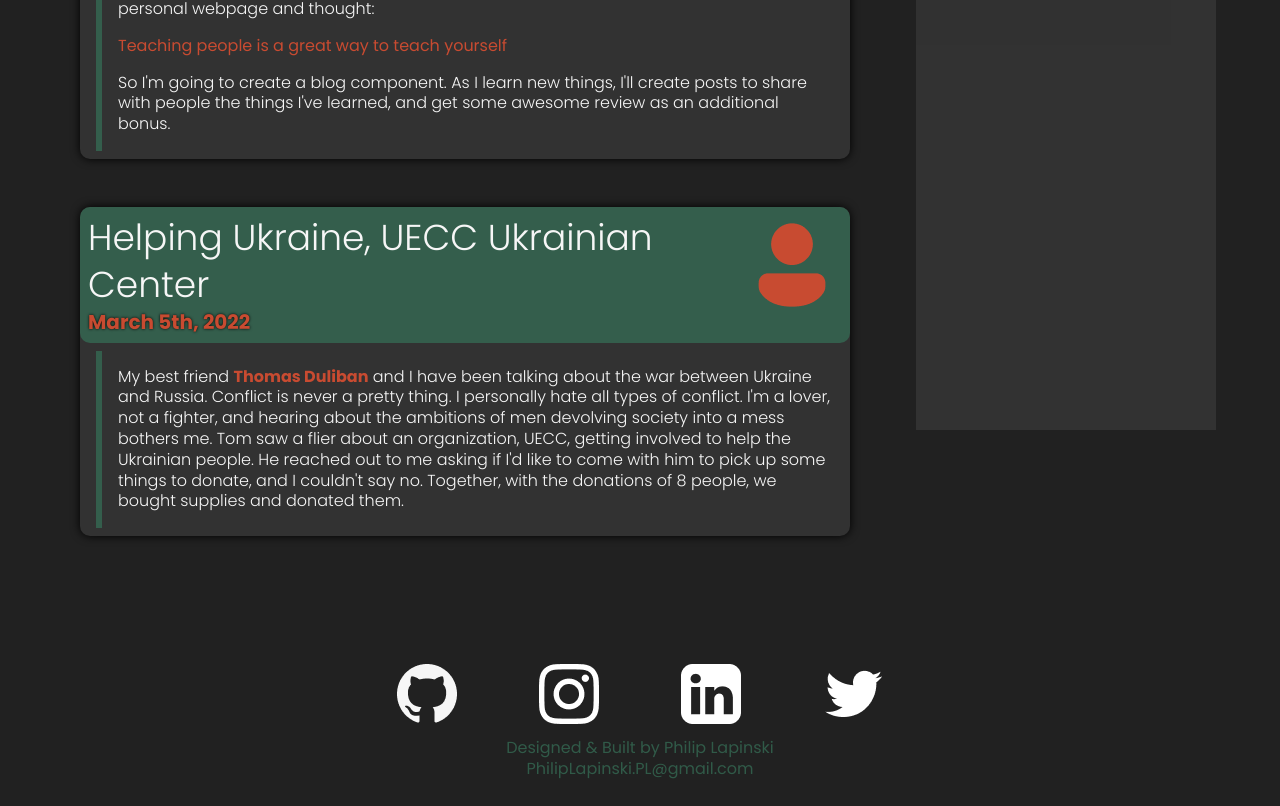
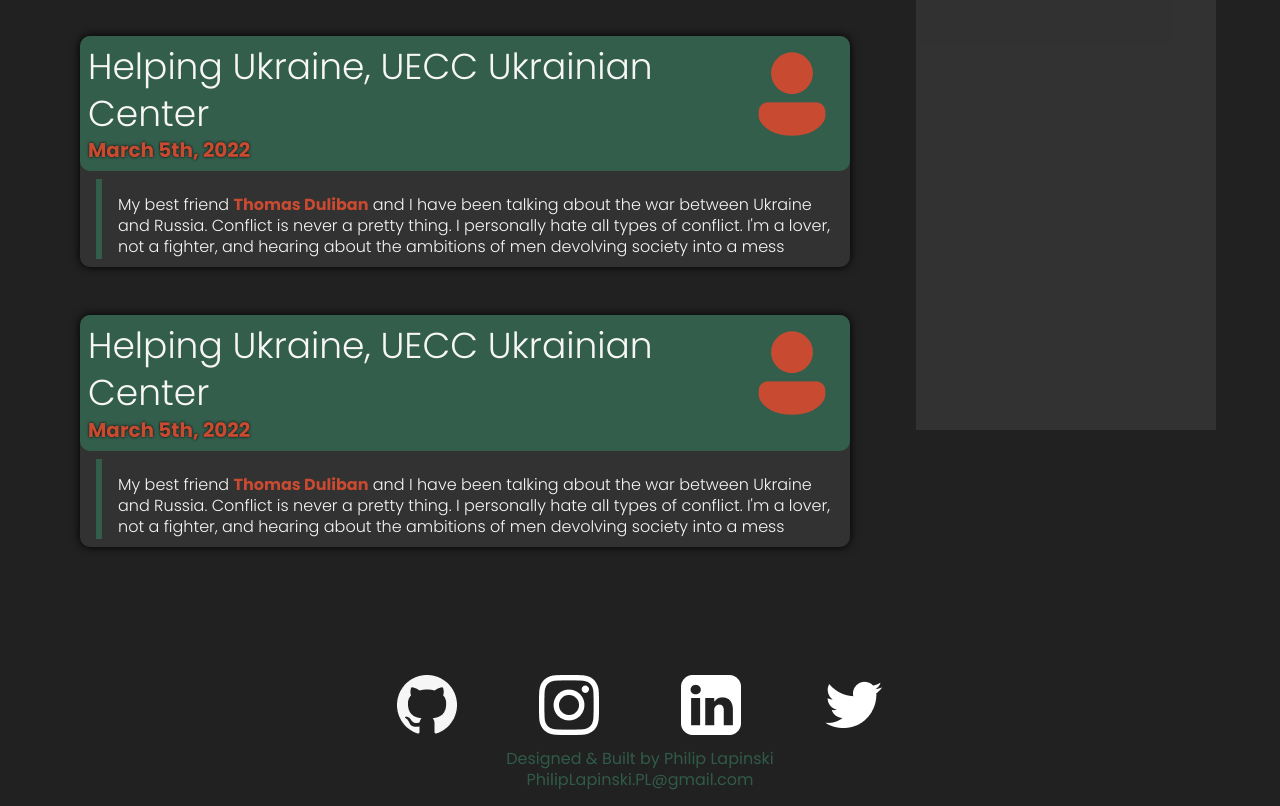
Before and after one commit to PolskaTag/PolskaTag.github.io, a React (Create React App) app: page /blog in a window 1280 px wide. Shown: the part 310-1116 px from the top of the page. Built offline with nearby package versions, Linux system fonts and the light colour scheme.

Commit message:
Transitions when the full blogpost is shown

```diff
--- a/src/components/Blog.js
+++ b/src/components/Blog.js
@@ -14,19 +14,18 @@
  * have a description of the picture (optional).
  */
 import "./Blog.css";
-import { useState } from "react";
+import { useState, useEffect } from "react";
 import BlogPost from "./BlogPost";
 import getBlogData from "../resources/blogData";
 
-const blogPosts = getBlogData();
+const blogPostData = getBlogData();
 
 export default function Blog() {
   return (
     <div className="blog">
       <div className="blog-left">
-        {blogPosts.map((post) => {
-          console.log(post);
-          return <BlogPost post={post} />;
+        {blogPostData.map((post, index) => {
+          return <BlogPost post={post} key={index} />;
         })}
       </div>
       <div className="blog-right">
--- a/src/components/BlogPost.css
+++ b/src/components/BlogPost.css
@@ -2,7 +2,6 @@
   display: flex;
   flex-direction: column;
   width: 100%;
-  /* max-height: 300px; */
   margin: 0 0 3rem;
   box-shadow: 0 0 10px black;
   border-radius: 10px;
@@ -17,10 +16,26 @@
   border-radius: 10px;
 }
 
+.blog-header:hover {
+  cursor: pointer;
+}
+
 .blog-content {
   margin: 0.5rem 1rem 0.5rem;
   padding-left: 1rem;
   border-left: 6px solid var(--clr-accent);
+  transition: all 1s cubic-bezier(0.65, 0.05, 0.36, 1);
+  max-height: 1000vh;
+}
+
+.blog-content p {
+  transition: all 10s cubic-bezier(0.65, 0.05, 0.36, 1);
+}
+
+.preview-content {
+  max-height: 5rem;
+  overflow-y: hidden;
+  transition: all 0.35s cubic-bezier(0.65, 0.05, 0.36, 1);
 }
 
 .blog-post h1,
--- a/src/components/BlogPost.js
+++ b/src/components/BlogPost.js
@@ -1,3 +1,4 @@
+import { useState } from "react";
 import "./BlogPost.css";
 import person from "../resources/person.png";
 import guitar from "../resources/guitar.png";
@@ -25,7 +26,15 @@ import code from "../resources/code.png";
 //   }
 
 export default function BlogPost(props) {
-  console.log(props.post);
+  const [showBlog, setShowBlog] = useState("blog-content preview-content");
+
+  const onBlogPostClick = () => {
+    if (showBlog.match("preview-content")) {
+      setShowBlog("blog-content");
+    } else {
+      setShowBlog("blog-content preview-content");
+    }
+  };
   const typeToPic = (type) => {
     switch (type) {
       case "professional":
@@ -40,14 +49,14 @@ export default function BlogPost(props) {
   };
   return (
     <div className="blog-post">
-      <div className="blog-header">
+      <div className="blog-header" onClick={onBlogPostClick}>
         <div className="blog-title">
           <h2>{props.post.title}</h2>
           <h3>{props.post.date}</h3>
         </div>
         <div className="blog-type">{typeToPic(props.post.type)}</div>
       </div>
-      <div className="blog-content">{props.post.content}</div>
+      <div className={showBlog}>{props.post.content}</div>
     </div>
   );
 }
--- a/src/resources/blogData.js
+++ b/src/resources/blogData.js
@@ -42,6 +42,103 @@ const blog_posts = [
       </>
     ),
   },
+  {
+    title: "Helping Ukraine, UECC Ukrainian Center",
+    date: "March 5th, 2022",
+    type: "life",
+    content: (
+      <>
+        <p>
+          My best friend <b>Thomas Duliban</b> and I have been talking about the
+          war between Ukraine and Russia. Conflict is never a pretty thing. I
+          personally hate all types of conflict. I'm a lover, not a fighter, and
+          hearing about the ambitions of men devolving society into a mess
+          bothers me. Tom saw a flier about an organization, UECC, getting
+          involved to help the Ukrainian people. He reached out to me asking if
+          I'd like to come with him to pick up some things to donate, and I
+          couldn't say no. Together, with the donations of 8 people, we bought
+          supplies and donated them.
+        </p>
+        <p>
+          My best friend <b>Thomas Duliban</b> and I have been talking about the
+          war between Ukraine and Russia. Conflict is never a pretty thing. I
+          personally hate all types of conflict. I'm a lover, not a fighter, and
+          hearing about the ambitions of men devolving society into a mess
+          bothers me. Tom saw a flier about an organization, UECC, getting
+          involved to help the Ukrainian people. He reached out to me asking if
+          I'd like to come with him to pick up some things to donate, and I
+          couldn't say no. Together, with the donations of 8 people, we bought
+          supplies and donated them.
+        </p>
+        <p>
+          My best friend <b>Thomas Duliban</b> and I have been talking about the
+          war between Ukraine and Russia. Conflict is never a pretty thing. I
+          personally hate all types of conflict. I'm a lover, not a fighter, and
+          hearing about the ambitions of men devolving society into a mess
+          bothers me. Tom saw a flier about an organization, UECC, getting
+          involved to help the Ukrainian people. He reached out to me asking if
+          I'd like to come with him to pick up some things to donate, and I
+          couldn't say no. Together, with the donations of 8 people, we bought
+          supplies and donated them.
+        </p>
+        <p>
+          My best friend <b>Thomas Duliban</b> and I have been talking about the
+          war between Ukraine and Russia. Conflict is never a pretty thing. I
+          personally hate all types of conflict. I'm a lover, not a fighter, and
+          hearing about the ambitions of men devolving society into a mess
+          bothers me. Tom saw a flier about an organization, UECC, getting
+          involved to help the Ukrainian people. He reached out to me asking if
+          I'd like to come with him to pick up some things to donate, and I
+          couldn't say no. Together, with the donations of 8 people, we bought
+          supplies and donated them.
+        </p>
+        <p>
+          My best friend <b>Thomas Duliban</b> and I have been talking about the
+          war between Ukraine and Russia. Conflict is never a pretty thing. I
+          personally hate all types of conflict. I'm a lover, not a fighter, and
+          hearing about the ambitions of men devolving society into a mess
+          bothers me. Tom saw a flier about an organization, UECC, getting
+          involved to help the Ukrainian people. He reached out to me asking if
+          I'd like to come with him to pick up some things to donate, and I
+          couldn't say no. Together, with the donations of 8 people, we bought
+          supplies and donated them.
+        </p>
+        <p>
+          My best friend <b>Thomas Duliban</b> and I have been talking about the
+          war between Ukraine and Russia. Conflict is never a pretty thing. I
+          personally hate all types of conflict. I'm a lover, not a fighter, and
+          hearing about the ambitions of men devolving society into a mess
+          bothers me. Tom saw a flier about an organization, UECC, getting
+          involved to help the Ukrainian people. He reached out to me asking if
+          I'd like to come with him to pick up some things to donate, and I
+          couldn't say no. Together, with the donations of 8 people, we bought
+          supplies and donated them.
+        </p>
+        <p>
+          My best friend <b>Thomas Duliban</b> and I have been talking about the
+          war between Ukraine and Russia. Conflict is never a pretty thing. I
+          personally hate all types of conflict. I'm a lover, not a fighter, and
+          hearing about the ambitions of men devolving society into a mess
+          bothers me. Tom saw a flier about an organization, UECC, getting
+          involved to help the Ukrainian people. He reached out to me asking if
+          I'd like to come with him to pick up some things to donate, and I
+          couldn't say no. Together, with the donations of 8 people, we bought
+          supplies and donated them.
+        </p>
+        <p>
+          My best friend <b>Thomas Duliban</b> and I have been talking about the
+          war between Ukraine and Russia. Conflict is never a pretty thing. I
+          personally hate all types of conflict. I'm a lover, not a fighter, and
+          hearing about the ambitions of men devolving society into a mess
+          bothers me. Tom saw a flier about an organization, UECC, getting
+          involved to help the Ukrainian people. He reached out to me asking if
+          I'd like to come with him to pick up some things to donate, and I
+          couldn't say no. Together, with the donations of 8 people, we bought
+          supplies and donated them.
+        </p>
+      </>
+    ),
+  },
 ];
 
 export default function getBlogData() {
```
